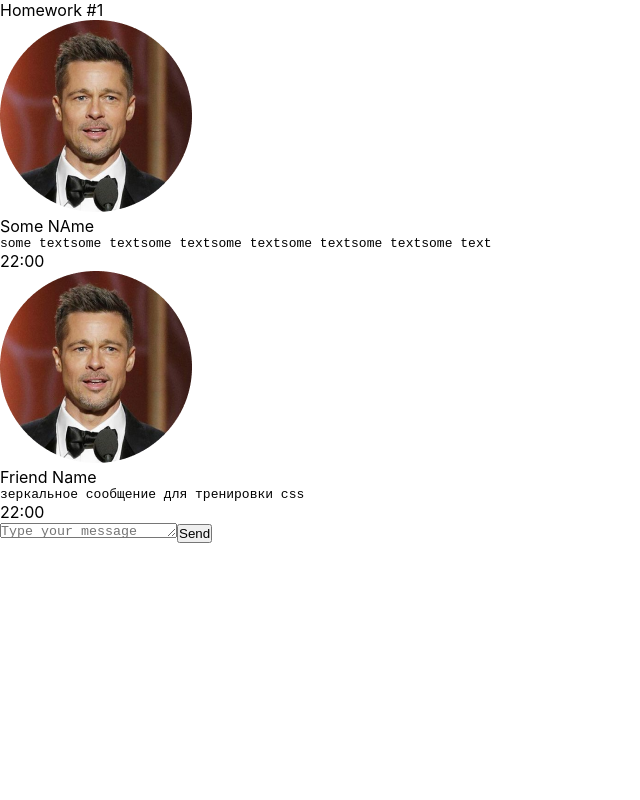
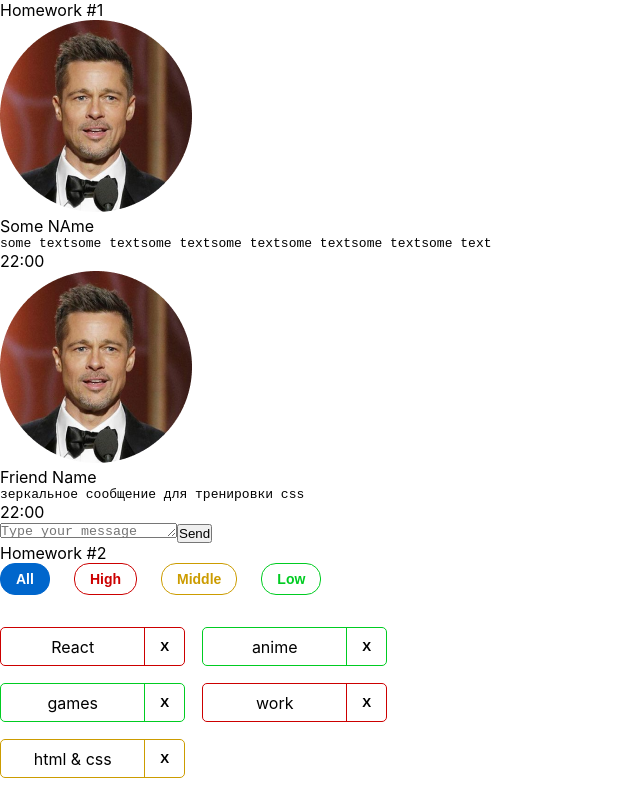
Before and after one commit to Yelkira/homework_with_auto, a React (Create React App) app: page / in a window 1280 px wide. Shown: the whole page, without its empty margins (0-640 px from the left). Built offline with nearby package versions, Linux system fonts and the light colour scheme.

Commit message:
HW2 is done

```diff
--- a/src/s1-main/App.tsx
+++ b/src/s1-main/App.tsx
@@ -1,13 +1,14 @@
 import React from 'react'
 import s from './App.module.css'
 import HW1 from '../s2-homeworks/hw01/HW1'
+import HW2 from "../s2-homeworks/hw02/HW2";
 
 function App() {
     return (
         <div className={s.App}>
             <HW1/>
             {/*раскомментировать по ходу выполнения*/}
-            {/*<HW2/>*/}
+            <HW2/>
             {/*<HW3/>*/}
             {/*<HW4/>*/}
 
--- a/src/s2-homeworks/hw02/HW2.tsx
+++ b/src/s2-homeworks/hw02/HW2.tsx
@@ -3,30 +3,30 @@ import Affairs from './affairs/Affairs'
 import s2 from '../../s1-main/App.module.css'
 
 /*
-* 1 - описать типы AffairPriorityType, AffairType
-* 2 - указать нужный тип для defaultAffairs
+* 1 - описать типы <AffairPriorityType>, <AffairType>
+* 2 - указать нужный тип для <defaultAffairs>
 * 3 - дописать типы и логику функции filterAffairs и проверить её тестами
 * 4 - выполнить пункт 3 для функции deleteAffair
 * 5 - указать нужный тип в useState с affairs
 * 6 - дописать тип и логику функции deleteAffairCallback
-* 7 - в файле Affairs.tsx дописать типизацию пропсов
-* 8 - в файле Affairs.tsx дописать логику функций setAll, setHigh, setMiddle, setLow
-* 9 - в файле Affair.tsx дописать типизацию пропсов
+* 7 - в файле Affairs.tsx дописать типизацию пропсов>>>
+* 8 - в файле Affairs.tsx дописать логику функций setAll, setHigh, setMiddle, setLow>>>
+* 9 - в файле Affair.tsx дописать типизацию пропсов>>>
 * 10 - в файле Affair.tsx дописать функции deleteCallback и использовать
 * 11 - в файле Affair.tsx отобразить приходящие данные
 * */
 
 // types
-export type AffairPriorityType = any // need to fix any
+export type AffairPriorityType = "high" | "low" | "middle" // need to fix any
 export type AffairType = {
-    _id: any // need to fix any
-    name: any // need to fix any
+    _id: number // need to fix any
+    name: string // need to fix any
     priority: AffairPriorityType
 }
 export type FilterType = 'all' | AffairPriorityType
 
 // constants
-const defaultAffairs: any = [ // need to fix any
+const defaultAffairs: AffairType[] = [ // need to fix any
     {_id: 1, name: 'React', priority: 'high'}, // студенты могут изменить содержимое name и количество элементов в массиве, ...priority не менять!
     {_id: 2, name: 'anime', priority: 'low'},
     {_id: 3, name: 'games', priority: 'low'},
@@ -35,23 +35,24 @@ const defaultAffairs: any = [ // need to fix any
 ]
 
 // pure helper functions
-export const filterAffairs = (affairs: any, filter: any): any => { // need to fix any
+export const filterAffairs = (affairs: AffairType[], filter: FilterType): AffairType[] => { // need to fix any
+    if( filter === 'all'){
+        return affairs
+    } return affairs.filter(el => el.priority === filter)
 
+}
+export const deleteAffair = (affairs: AffairType[], _id: number): AffairType[] => { // need to fix any
+ return affairs.filter((el:any)=>el._id !== _id)
 
-    return affairs // need to fix
-}
-export const deleteAffair = (affairs: any, _id: any): any => { // need to fix any
-
-    return affairs // need to fix
 }
 
 function HW2() {
-    const [affairs, setAffairs] = useState<any>(defaultAffairs) // need to fix any
+    const [affairs, setAffairs] = useState<AffairType[]>(defaultAffairs) // need to fix any
     const [filter, setFilter] = useState<FilterType>('all')
 
     const filteredAffairs = filterAffairs(affairs, filter)
-    const deleteAffairCallback = (_id: any) => { // need to fix any
-        // need to fix
+    const deleteAffairCallback = (_id: number) => { // need to fix any
+        setAffairs(deleteAffair(affairs,_id))
     }
 
     return (
--- a/src/s2-homeworks/hw02/affairs/Affairs.tsx
+++ b/src/s2-homeworks/hw02/affairs/Affairs.tsx
@@ -4,24 +4,24 @@ import {AffairType, FilterType} from '../HW2'
 import s from './Affairs.module.css'
 
 type AffairsPropsType = {
-    data: any // need to fix any
-    setFilter: any
-    deleteAffairCallback: any
+    data: AffairType[]// need to fix any
+    setFilter: (filter:FilterType)=>void
+    deleteAffairCallback: (_id: number)=>void
     filter: FilterType
 }
 
 function Affairs(props: AffairsPropsType) {
     const setAll = () => {
-        // need to fix
+        props.setFilter("all")
     }
     const setHigh = () => {
-        // need to fix
+        props.setFilter("high")
     }
     const setMiddle = () => {
-        // need to fix
+        props.setFilter("middle")
     }
     const setLow = () => {
-        // need to fix
+        props.setFilter("low")
     }
 
     const cnAll = s.button + ' ' + s.all + (props.filter === 'all' ? ' ' + s.active : '')
--- a/src/s2-homeworks/hw02/affairs/affair/Affair.tsx
+++ b/src/s2-homeworks/hw02/affairs/affair/Affair.tsx
@@ -6,12 +6,12 @@ import s2 from '../Affairs.module.css'
 type AffairPropsType = {
     // key не нужно типизировать
     affair: AffairType
-    deleteAffairCallback: any // need to fix any
+    deleteAffairCallback: (_id: number)=>void // need to fix any
 }
 
 function Affair(props: AffairPropsType) {
-    const deleteCallback = () => {
-        // need to fix
+    const deleteCallback = (id:number) => {
+        props.deleteAffairCallback(id)
     }
 
     const nameClass = s.name + ' ' + s2[props.affair.priority]
@@ -25,7 +25,7 @@ function Affair(props: AffairPropsType) {
         >
             <div id={'hw2-name-' + props.affair._id} className={nameClass}>
                 {/*создаёт студент*/}
-
+                {props.affair.name}
                 {/**/}
             </div>
             <div id={'hw2-priority-' + props.affair._id} hidden>
@@ -36,7 +36,7 @@ function Affair(props: AffairPropsType) {
                 id={'hw2-button-delete-' + props.affair._id}
                 className={buttonClass}
                 // need to fix
-
+                onClick={()=>deleteCallback(props.affair._id)}
             >
                 {/*текст кнопки могут изменить студенты*/}
                 X
```
